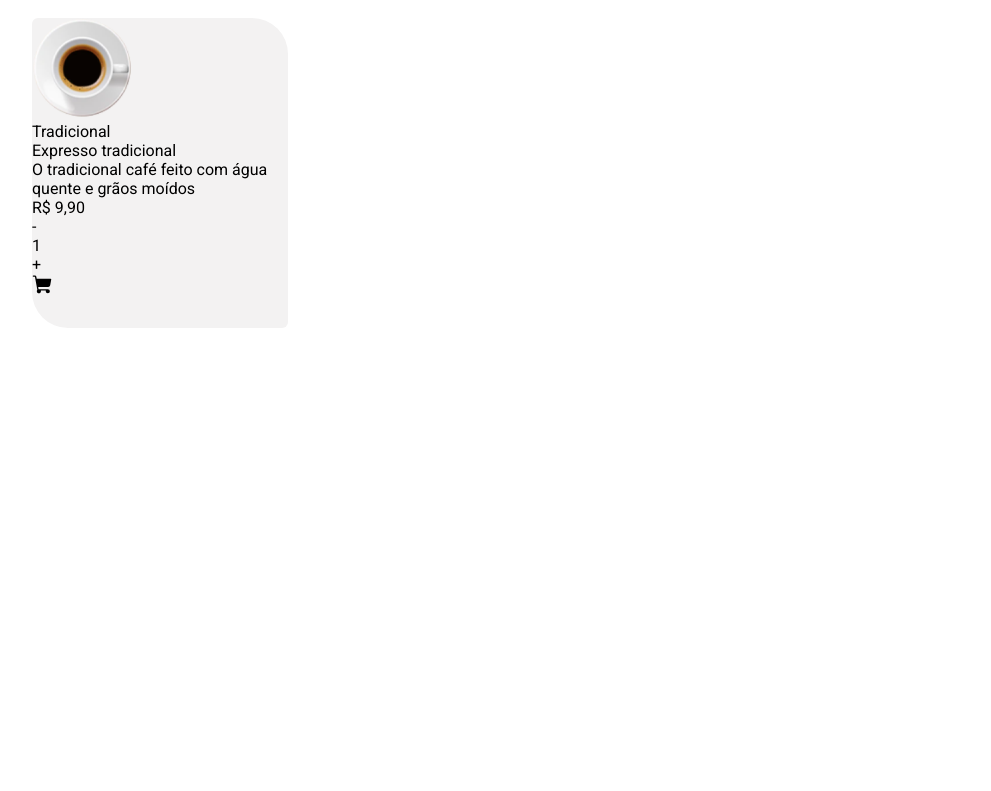
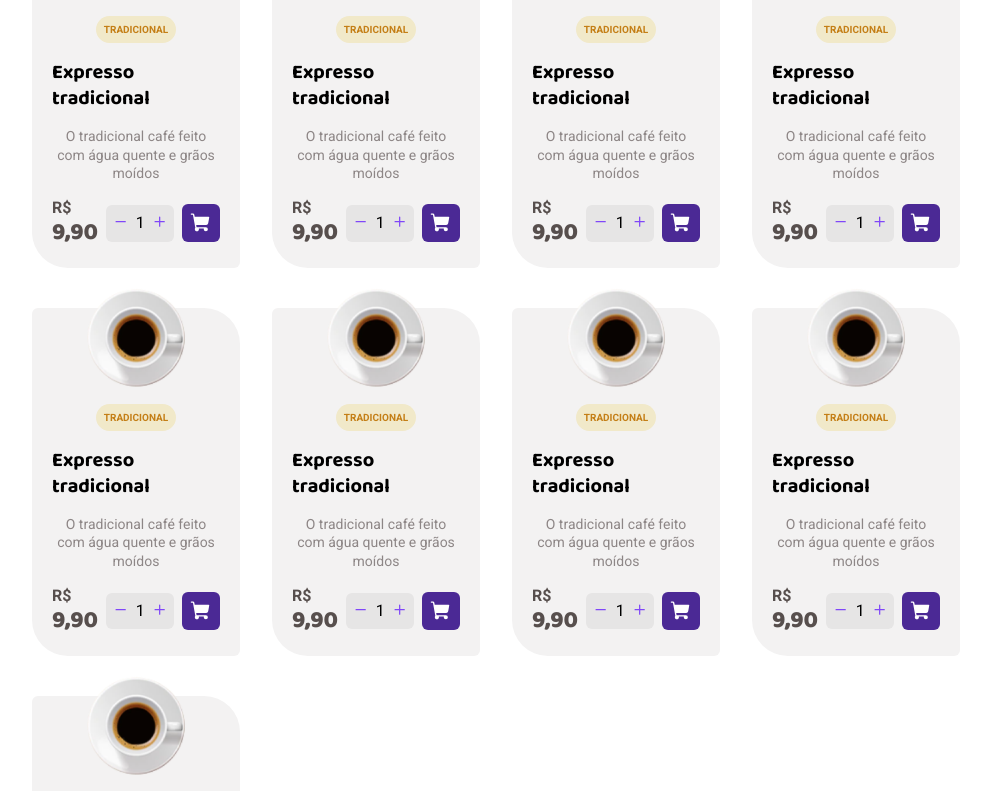
Before and after one commit to matheus6p/ignite-coffee-delivery, a React (Vite) app: page / in a window 1280 px wide. Shown: the part 782-1573 px from the top of the page, without its empty margins (128-1119 px from the left). Before the commit the page ends 1174 px from the top, so only its background shows below. Built offline with nearby package versions, Linux system fonts and the light colour scheme.

Commit message:
card de produto finalizado

```diff
--- a/src/pages/Home/components/CoffeeList/components/CoffeeCard/index.tsx
+++ b/src/pages/Home/components/CoffeeList/components/CoffeeCard/index.tsx
@@ -1,27 +1,36 @@
-import { CoffeeCardContainer, Card } from "./styles";
+import { Card, CartButton } from "./styles";
+import { ShoppingCart, Plus, Minus } from "phosphor-react";
+import { defaultTheme } from "../../../../../../styles/themes/default";
 import expresso from "../../../../../../assets/products/expresso.svg"
-import { ShoppingCart } from "phosphor-react";
 
 export function CoffeeCard() {
   return (
-    <CoffeeCardContainer>
       <Card>
-        <img src={expresso} alt="" />
-        <div>Tradicional</div>
-        <div>Expresso tradicional</div>
-        <div>O tradicional café feito com água quente e grãos moídos</div>
-        <div>
-          <div className="price">R$ 9,90</div>
-          <div>
-            <span>-</span>
-            <div>1</div>
-            <span>+</span>
-            <div>
-              <ShoppingCart size={22} weight="fill" />
+        <div className="card_img_container"><img src={expresso} alt="" className="card_img" /></div>
+        <div className="card_tag-container">
+          <div className="card_tag">Tradicional</div>
+          {/* <div className="card_tag">Com Leite</div> */}
+          {/* <div className="card_tag">Gelado</div> */}
+        </div>
+        <div className="card_title title-s">Expresso tradicional</div>
+        <div className="card_description text-s">O tradicional café feito com água quente e grãos moídos</div>
+        <div className="card_buy">
+          <div className="card_buy-price ">R$ <span className="title-m">9,90</span></div>
+          <div className="card_buy-actions">
+            <div className="card_buy-actions_count text-m">
+              <button className="minus_button">
+                <Minus color={defaultTheme.purple} weight="bold" />
+              </button>
+              <span>1</span>
+              <button className="plus_button">
+                <Plus color={defaultTheme.purple} weight="bold" />
+              </button>
             </div>
+            <CartButton>
+              <ShoppingCart size={22} weight="fill" color="white" />
+            </CartButton>
           </div>
         </div>
       </Card>
-    </CoffeeCardContainer>
   )
 }
--- a/src/pages/Home/components/CoffeeList/components/CoffeeCard/styles.ts
+++ b/src/pages/Home/components/CoffeeList/components/CoffeeCard/styles.ts
@@ -1,15 +1,93 @@
-import { styled } from 'styled-components';
-
-export const CoffeeCardContainer = styled.div`
-  display: flex;
-  flex-wrap: wrap;
-  gap: 2rem;
-`
+import { styled } from "styled-components";
 
 export const Card = styled.div`
-  width: 16rem;
-  height: 19.375rem;
+  max-width: calc(25% - 2rem);
+  padding: 0 20px 20px 20px;
+  display: flex;
+  gap: 1rem;
+  flex-direction: column;
+  align-items: center;
   flex-shrink: 0;
   border-radius: 0.375rem 2.25rem;
-  background: var(--base-card, #F3F2F2);
+  background: var(--base-card, #f3f2f2);
+  flex-shrink: 0;
+
+  .card_img_container {
+    width: 100%;
+    margin-top: -20px;
+    display: flex;
+    justify-content: center;
+    align-items: center;
+  }
+
+  .card_tag {
+    font-size: 0.625rem;
+    text-transform: uppercase;
+    color: ${(props) => props.theme["yellow-dark"]};
+    background-color: ${(props) => props.theme["yellow-light"]};
+    padding: 0.5rem;
+    font-weight: 700;
+    border-radius: 100px;
+  }
+
+  .card_tag-container {
+    display: flex;
+    align-items: center;
+    gap: 0.25rem;
+  }
+
+  .card_description {
+    color: ${(props) => props.theme["gray-600"]};
+    text-align: center;
+  }
+
+  .card_buy {
+    width: 100%;
+    display: flex;
+    align-items: center;
+    justify-content: space-between;
+  }
+
+  .card_buy-price {
+    color: ${(props) => props.theme["gray-700"]};
+    font-weight: 800;
+  }
+
+  .card_buy-actions {
+    display: flex;
+    align-items: center;
+    gap: 0.5rem;
+  }
+
+  .card_buy-actions_count {
+    display: flex;
+    align-items: center;
+    gap: 0.5rem;
+    padding: 0.5rem;
+    border-radius: 6px;
+    background: ${(props) => props.theme["gray-400"]};
+  }
+
+  .minus_button, .plus_button {
+    background-color: transparent;
+    border: 0;
+    cursor: pointer;
+  }
+`;
+
+export const CartButton = styled.button`
+  border: none;
+  display: flex;
+  justify-content: center;
+  align-items: center;
+  padding: 0.5rem;
+  cursor: pointer;
+  background: ${(props) => props.theme["purple-dark"]};
+  border-radius: 6px;
+  transition: .2s;
+
+  &:hover {
+    background: ${(props) => props.theme["purple"]};
+  }
+
 `
--- a/src/pages/Home/components/CoffeeList/index.tsx
+++ b/src/pages/Home/components/CoffeeList/index.tsx
@@ -3,9 +3,19 @@ import { CoffeeListContainer } from "./styles";
 
 export function CoffeeList() {
   return (
-    <CoffeeListContainer>
+    <div>
       <h1 className="title-l">Nossos Cafés</h1>
-      <CoffeeCard />
-    </CoffeeListContainer>
+      <CoffeeListContainer>
+        <CoffeeCard />
+        <CoffeeCard />
+        <CoffeeCard />
+        <CoffeeCard />
+        <CoffeeCard />
+        <CoffeeCard />
+        <CoffeeCard />
+        <CoffeeCard />
+        <CoffeeCard />
+      </CoffeeListContainer>
+    </div>
   )
 }
--- a/src/pages/Home/components/CoffeeList/styles.ts
+++ b/src/pages/Home/components/CoffeeList/styles.ts
@@ -2,6 +2,9 @@ import styled from 'styled-components'
 
 export const CoffeeListContainer = styled.div`
   padding: 2rem 0;
+  display: flex;
+  flex-wrap: wrap;
+  gap: 2.5rem 2rem;
 
   .title-l {
     color: ${(props) => props.theme["gray-900"]};
--- a/src/pages/Home/components/Intro/index.tsx
+++ b/src/pages/Home/components/Intro/index.tsx
@@ -10,7 +10,7 @@ export function Intro() {
         <div className="text-l">Com o Coffee Delivery você recebe seu café onde estiver, a qualquer hora</div>
         <Items />
       </div>
-      <img src={coffee} alt="" />
+      <div><img src={coffee} alt="" /></div>
     </IntroContainer>
   )
 }
```
Also changed, not shown: src/App.tsx (+18 -0 lines).
